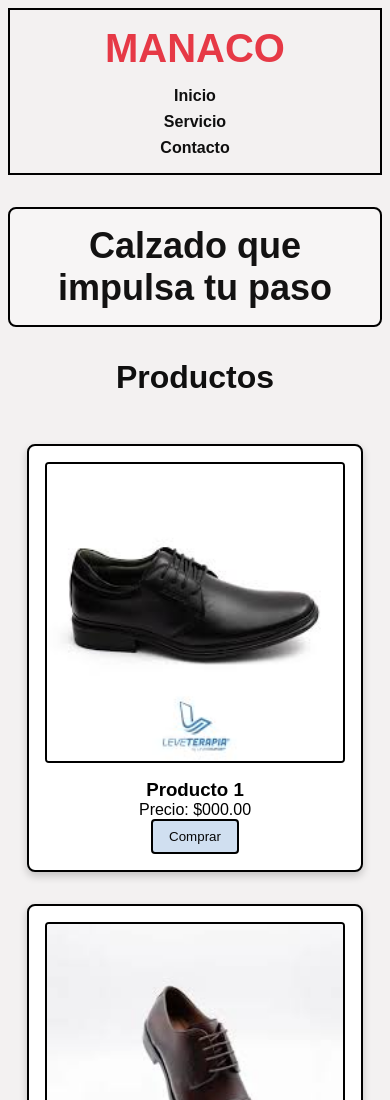
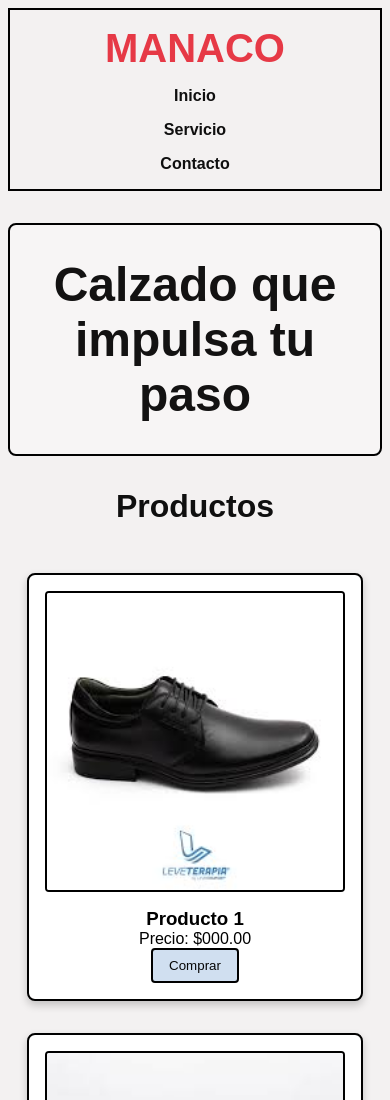
Before and after one commit to Rosahfl/primerexamen, a plain HTML site: page index.html in a window 390 px wide. Shown: the top 1100 px of the page. Drawn offline with Linux system fonts and the light colour scheme.

Commit message:
actualizacion

```diff
--- a/styles.css
+++ b/styles.css
@@ -145,12 +145,11 @@ footer {
 @media (max-width: 600px) {
   header ul {
     flex-direction: column;
-    gap: 0.5rem;
+    gap: 1rem;
   }
 
   .banner {
-    font-size: 1.5rem;
-    padding: 1rem;
+    display: nane;
   }
 
   .Producto {
```
